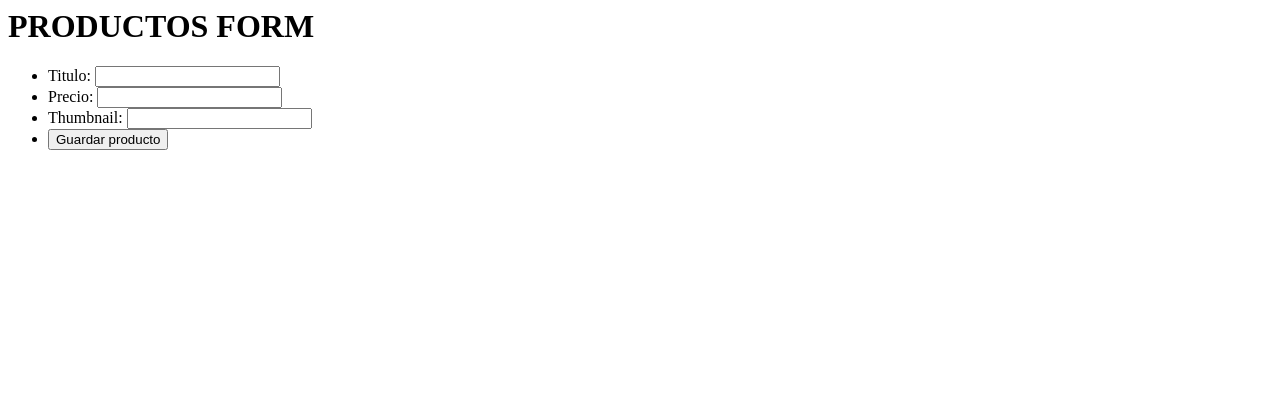
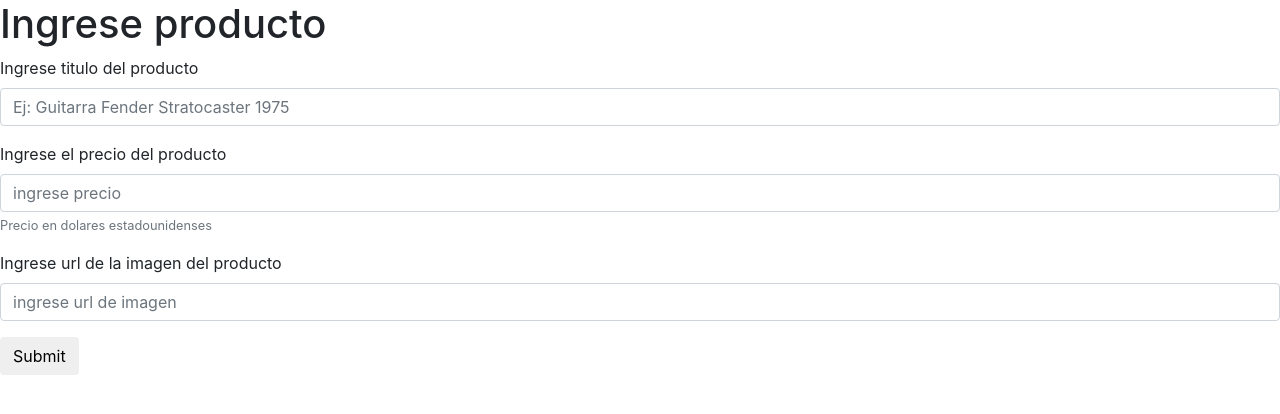
Before and after one commit to jpballistreri/coder-desafio, a website: page public/index.html in a window 1280 px wide. Drawn offline with nearby package versions, Linux system fonts and the light colour scheme.

Commit message:
Fix front ingreso de productos

```diff
--- a/public/index.html
+++ b/public/index.html
@@ -1,20 +1,57 @@
-<h1>PRODUCTOS FORM</h1>
-<form action="/api/productos/guardar" method="post">
-  <ul>
-    <li>
-      <label for="name">Titulo:</label>
-      <input type="text" id="title" name="title">
-    </li>
-    <li>
-      <label for="name">Precio:</label>
-      <input type="number" id="price" name="price">
-    </li>
-    <li>
-      <label for="name">Thumbnail:</label>
-      <input type="text" id="thumbnail" name="thumbnail">
-    </li>
-    <li class="button">
-      <button type="submit">Guardar producto</button>
-    </li>
-  </ul>
+<!DOCTYPE html>
+<html lang="en">
+  <head>
+    <meta charset="utf-8" />
+    <meta http-equiv="X-UA-Compatible" content="IE=edge" />
+    <title>Los mejores instrumentos del país</title>
+    <meta name="viewport" content="width=device-width, initial-scale=1.0, viewport-fit=cover" />
+    <link rel="stylesheet" href="https://maxcdn.bootstrapcdn.com/bootstrap/4.0.0/css/bootstrap.min.css" integrity="sha384-Gn5384xqQ1aoWXA+058RXPxPg6fy4IWvTNh0E263XmFcJlSAwiGgFAW/dAiS6JXm" crossorigin="anonymous">
+  </head>
+  <body>
+    <h1>Ingrese producto</h1>
+<form>
+  <div class="form-group">
+    <label for="titulo_producto">Ingrese titulo del producto</label>
+    <input id='titulo_producto' class="form-control" type="text" placeholder="Ej: Guitarra Fender Stratocaster 1975">
+  </div>
+  <div class="form-group">
+    <label for="precio_producto">Ingrese el precio del producto</label>
+    <input id="precio_producto" class="form-control" type="number" placeholder="ingrese precio">
+    <small id="precio_help" class="form-text text-muted">Precio en dolares estadounidenses</small>
+  </div>
+   <div class="form-group">
+    <label for="thumbnail">Ingrese url de la imagen del producto</label>
+    <input id="thumbnail" class="form-control" type="text" placeholder="ingrese url de imagen">
+   </div>
+
+  <button onclick="sendData(event)" id="submitButton" type="submit" class="btn btn-default">Submit</button>
 </form>
+<p id='mensaje'></p>
+
+<script>
+    function limpiarMensaje(){
+        var mensaje = document.getElementById("mensaje")
+
+        setTimeout(() => {
+	            mensaje.textContent = ''
+            }, 4000);
+        }
+
+    function sendData(e) {
+      e.preventDefault();
+      var title = document.getElementById("titulo_producto").value
+      var price = Number(document.getElementById("precio_producto").value)
+      var thumbnail = document.getElementById("thumbnail").value
+      var mensaje = document.getElementById("mensaje")
+
+      fetch('/api/productos/guardar', {
+        method: 'POST',
+        body: JSON.stringify({ title, price, thumbnail }),
+        headers: { 'content-type': "application/json" }
+      }).then(res => res.json()).then(res => mensaje.innerText=res.msj, limpiarMensaje() )
+      console.log(JSON.stringify({ title, price, thumbnail }))
+    }
+  </script>
+
+  </body>
+</html>
```
Also changed, not shown: src/routes/productos.js (+61 -63 lines), 1 other file.
